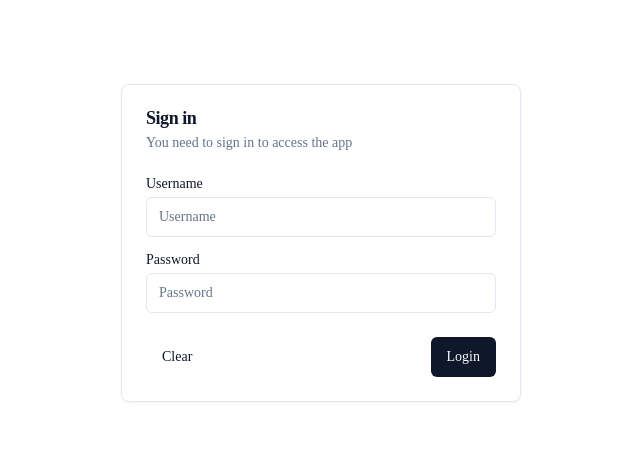
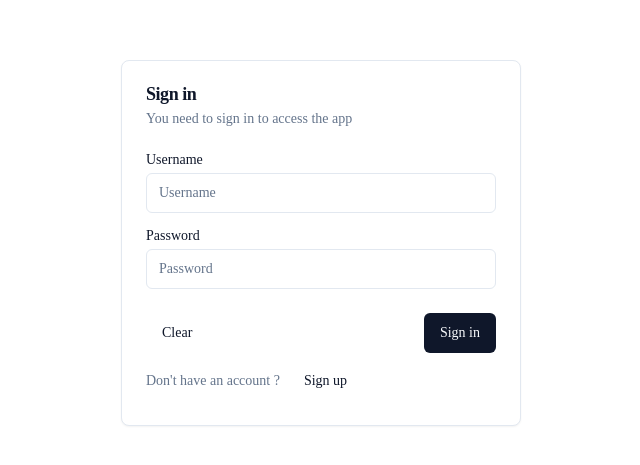
Before and after one commit to UmbrellaCrow612/signup-signin-form-validation, a Next.js app: page /signin in a window 1280 px wide. Shown: the part 157-622 px from the top of the page, without its empty margins (319-959 px from the left). Built offline with nearby package versions, Linux system fonts and the light colour scheme.

Commit message:
added links to sign up or sign in

```diff
--- a/src/pages/signin.tsx
+++ b/src/pages/signin.tsx
@@ -42,11 +42,17 @@ export default function Page() {
               />
             </div>
           </CardContent>
-          <CardFooter className="flex justify-between">
-            <Button variant="ghost" type="button">
-              Clear
-            </Button>
-            <Button type="submit">Login</Button>
+          <CardFooter className="flex-col gap-2">
+            <div className="flex justify-between w-full">
+              <Button variant="ghost" type="button">
+                Clear
+              </Button>
+              <Button type="submit">Sign in</Button>
+            </div>
+            <div className="w-full flex items-center gap-2">
+              <CardDescription>Don&apos;t have an account ?</CardDescription>{" "}
+              <Button variant="link">Sign up</Button>
+            </div>
           </CardFooter>
         </Card>
       </form>
--- a/src/pages/signup.tsx
+++ b/src/pages/signup.tsx
@@ -54,11 +54,17 @@ export default function Page() {
               </div>
             </div>
           </CardContent>
-          <CardFooter className="flex justify-between">
-            <Button variant="ghost" type="button">
-              Clear
-            </Button>
-            <Button type="submit">Create</Button>
+          <CardFooter className="flex-col gap-2">
+            <div className="flex justify-between w-full">
+              <Button variant="ghost" type="button">
+                Clear
+              </Button>
+              <Button type="submit">Create</Button>
+            </div>
+            <div className="w-full flex items-center gap-2">
+              <CardDescription>Already have an account ?</CardDescription>{" "}
+              <Button variant="link">Sign in</Button>
+            </div>
           </CardFooter>
         </Card>
       </form>
```
